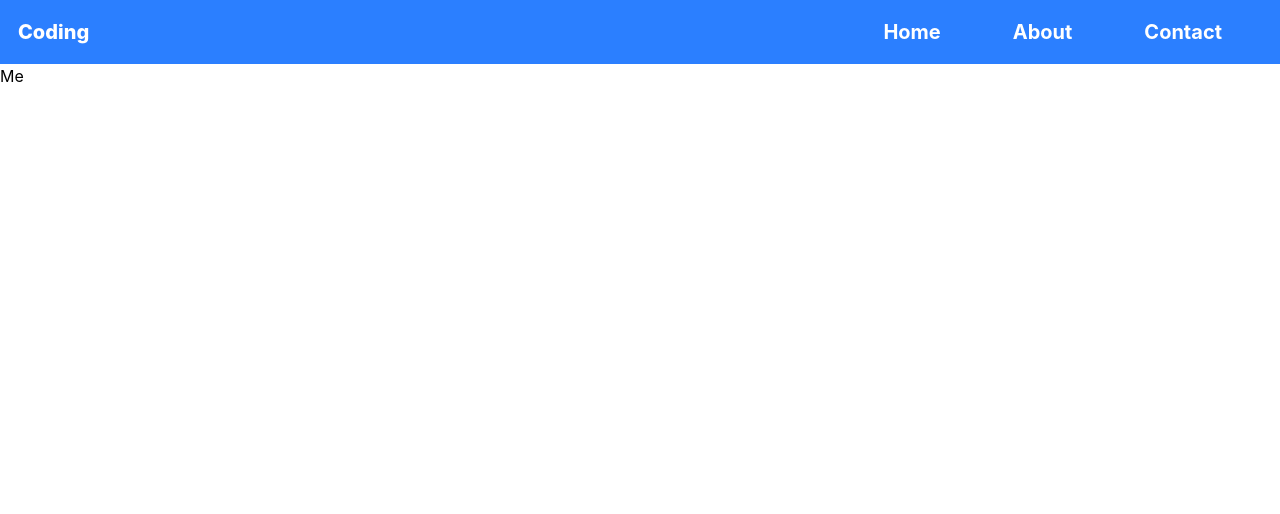
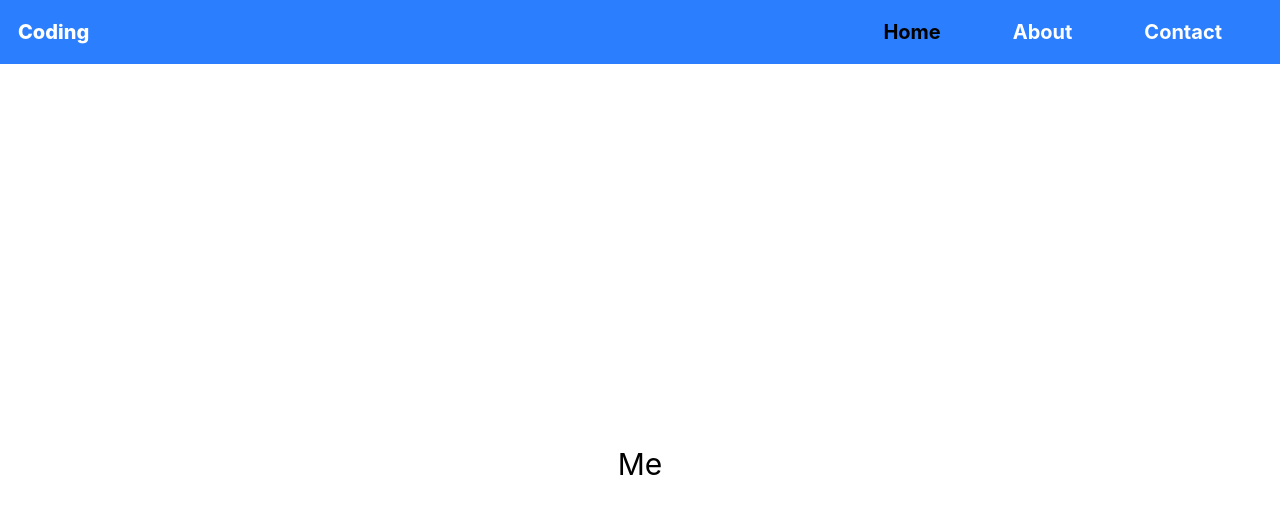
Before and after one commit to RabiChhetri/MERN--Basic, a React (Vite) app: page /contact/me in a window 1280 px wide. Shown: the top 514 px of the page. Built offline with nearby package versions, Linux system fonts and the light colour scheme.

Commit message:
Day-5 Learning the use of NavLink

```diff
--- a/src/components/Me.jsx
+++ b/src/components/Me.jsx
@@ -2,7 +2,7 @@ import React from 'react'
 
 const Me = () => {
   return (
-    <div>
+    <div className='flex justify-center items-center h-screen text-3xl'>
       Me
     </div>
   )
--- a/src/components/Navbar.jsx
+++ b/src/components/Navbar.jsx
@@ -1,5 +1,5 @@
 import React from 'react'
-import {Link} from 'react-router-dom'
+import {NavLink,Link} from 'react-router-dom'
 
 const Navbar = () => {
   return (
@@ -8,9 +8,9 @@ const Navbar = () => {
     <div className='flex justify-between items-center text-xl px-4.5 '>
         <h2 className='font-extrabold '>Coding</h2>
         <div className='flex justify-center items-center gap-18  px-10 font-bold my-4.5 '>
-            <Link to='/' className='hover:text-black transition duration-300'>Home</Link>
-            <Link to='/about' className='hover:text-black transition duration-300'>About</Link>
-            <Link to='/contact' className='hover:text-black transition duration-300'>Contact</Link>
+            <NavLink to='/' className={({isActive})=>isActive?"text-white":"text-black"}>Home</NavLink>
+            <Link to='/about'>About</Link>
+            <Link to='/contact'>Contact</Link>
         </div>
     </div>
    </nav>
```
